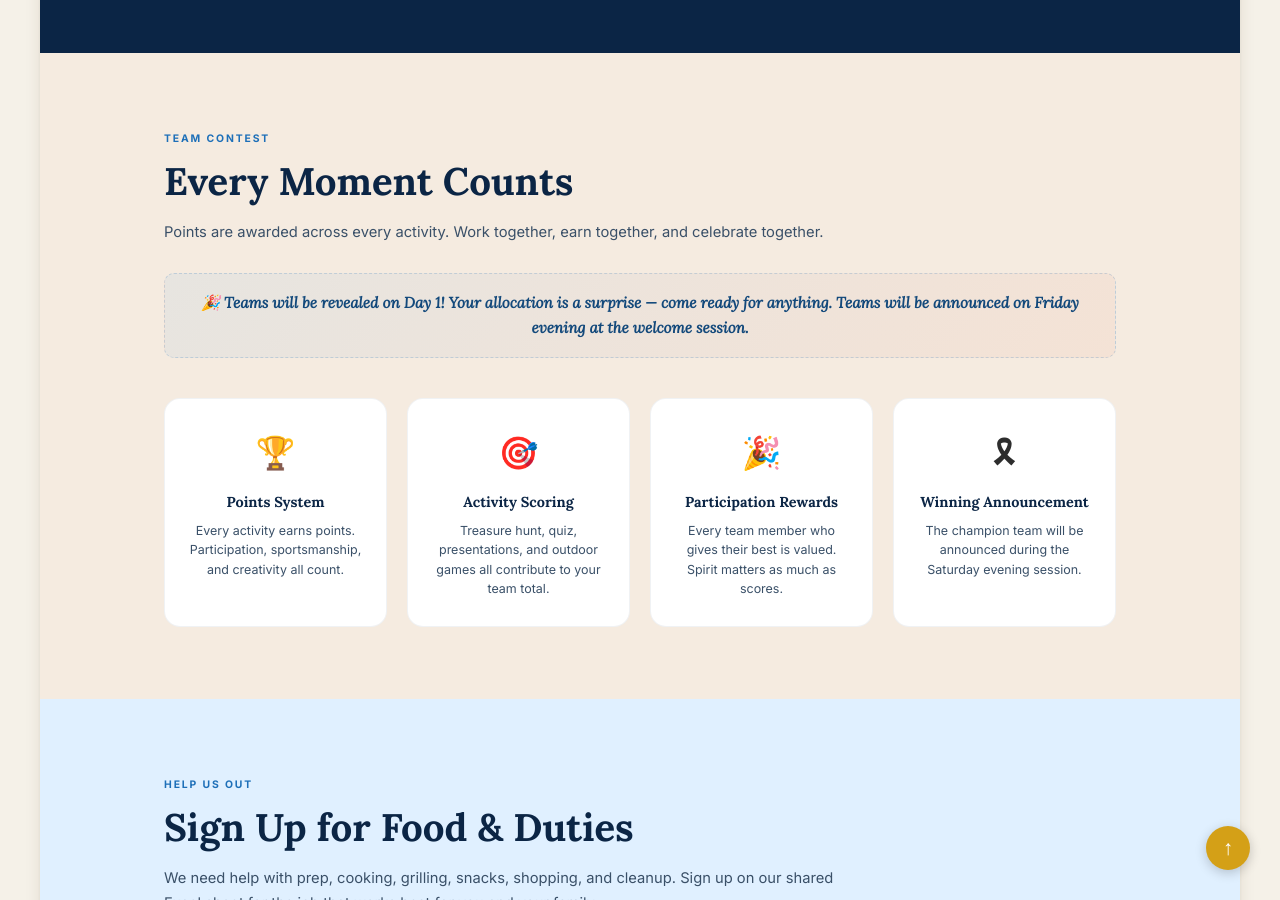
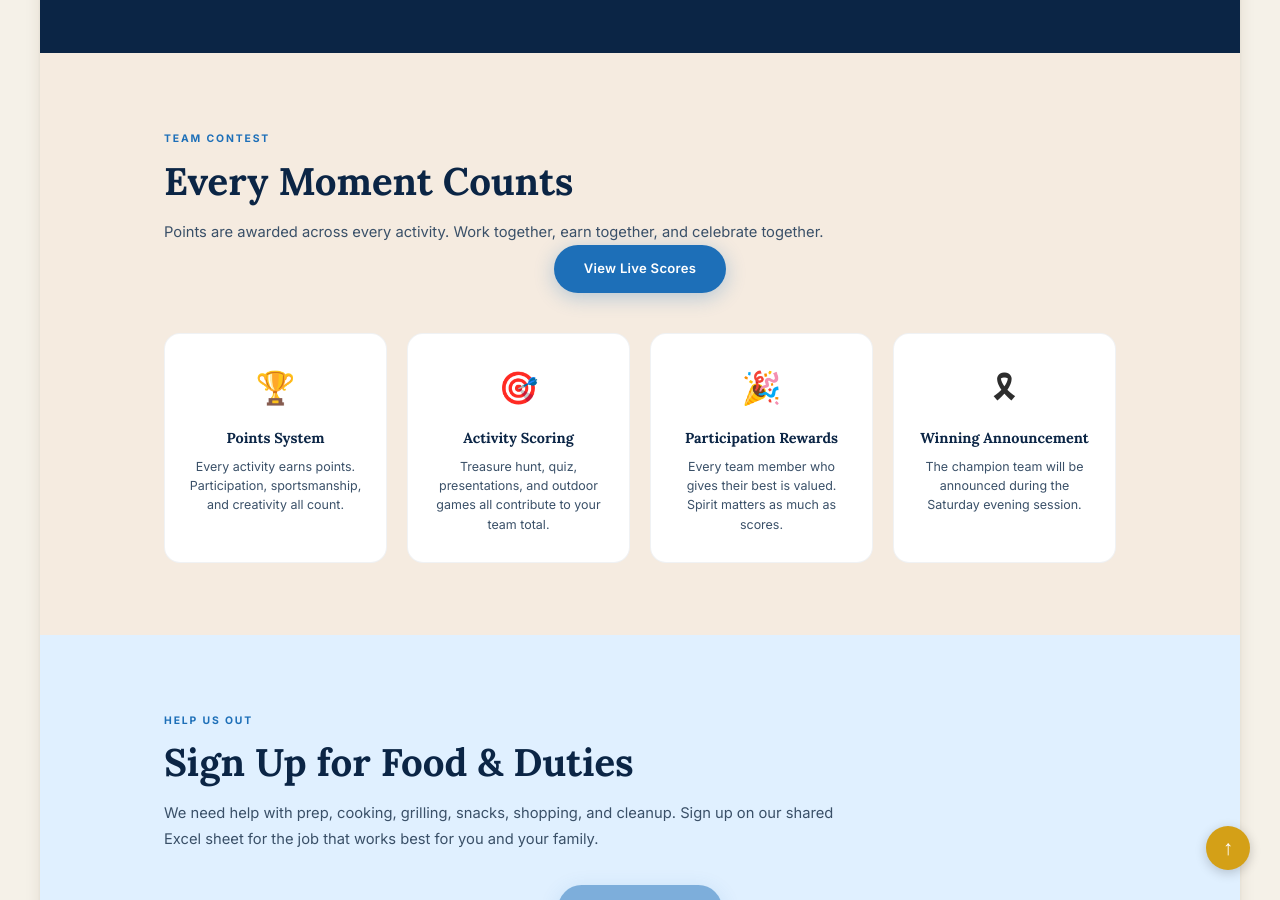
Before and after one commit to stmaryschurchnorway/stmaryschurchnorway.github.io, a Jekyll site: the page built from summer-trip-2026.md, in a window 1280 px wide and 900 px high, scrolled down 5058 px. Built offline with Jekyll 4.4.1, drawn with Linux system fonts in a browser that asks for light colours; some of the changed text lies outside the part shown.

Commit message:
feat: disable sign-up button and add live scores link on trip page
Sign-up sheet link replaced with disabled "Sign-Up Closed" button.
Added "View Live Scores" button in the Team Contest section.

Co-Authored-By: Claude Opus 4.6 <noreply@anthropic.com>

```diff
--- a/summer-trip-2026.md
+++ b/summer-trip-2026.md
@@ -464,8 +464,8 @@ extra_css:
     <span class="st-section-label">Team Contest</span>
     <h2 class="st-section-title">Every Moment Counts</h2>
     <p class="st-section-desc">Points are awarded across every activity. Work together, earn together, and celebrate together.</p>
-    <div class="st-photo-note" style="margin-bottom: 36px;">
-      <p>&#127881; Teams will be revealed on Day 1! Your allocation is a surprise &mdash; come ready for anything. Teams will be announced on Friday evening at the welcome session.</p>
+    <div style="text-align: center; margin-bottom: 36px;">
+      <a href="{{ '/summer-trip-scores/' | relative_url }}" class="st-btn st-btn-ocean">View Live Scores</a>
     </div>
 
     <div class="st-team-features">
@@ -504,7 +504,7 @@ extra_css:
     </p>
 
     <div style="text-align: center; margin-top: 32px;">
-      <a href="https://docs.google.com/spreadsheets/d/1SjEWAOw1GQfuAMKCJBt2ZT0LVqCJDLR_f2AOtKtALLk/edit?gid=1142861410#gid=1142861410" target="_blank" rel="noopener" class="st-btn st-btn-ocean">View Sign-Up Sheet</a>
+      <span class="st-btn st-btn-ocean" style="opacity: 0.5; cursor: not-allowed; pointer-events: none;">Sign-Up Closed</span>
     </div>
 
     <div class="st-food-note" style="margin-top: 28px;">
```
